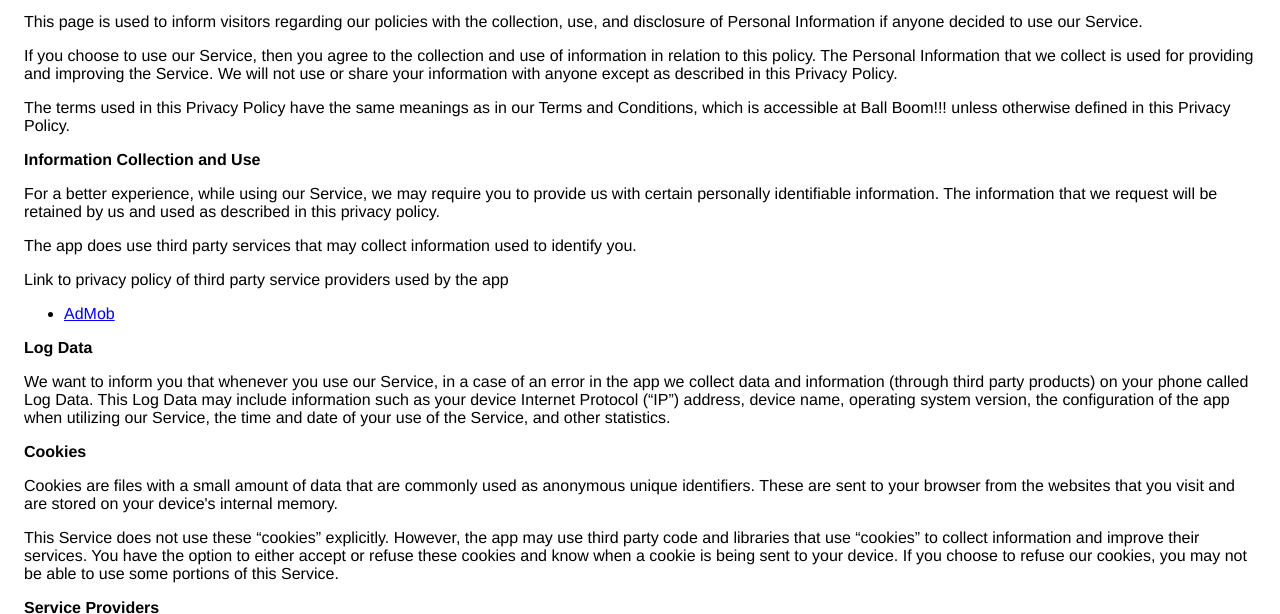
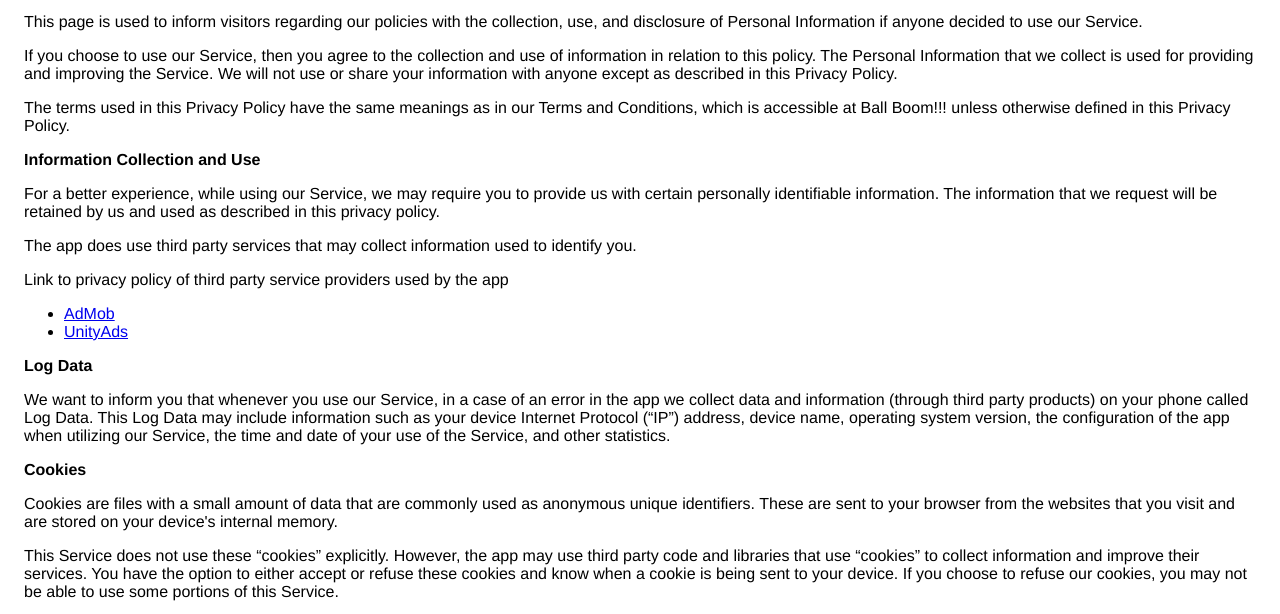
Before and after one commit to JoneWang/BobofishGameSimpleAPI, a plain HTML site: page BallBoom/privacy/index.html in a window 1280 px wide. Shown: the part 113-727 px from the top of the page. Drawn offline with Linux system fonts and the light colour scheme.

Commit message:
Add the privacy policy of UnityAds in privacy.

```diff
--- a/BallBoom/privacy/index.html
+++ b/BallBoom/privacy/index.html
@@ -19,7 +19,10 @@
                     accessible at Ball Boom!!! unless otherwise defined in this Privacy Policy.
                   </p> <p><strong>Information Collection and Use</strong></p> <p>For a better experience, while using our Service, we may require you to provide us with certain
                     personally identifiable information. The information that we request will be retained by us and used as described in this privacy policy.
-                  </p> <p>The app does use third party services that may collect information used to identify you.</p> <div><p>Link to privacy policy of third party service providers used by the app</p> <ul><!----><li><a href="https://support.google.com/admob/answer/6128543?hl=en" target="_blank">AdMob</a></li><!----><!----><!----><!----><!----><!----><!----></ul></div> <p><strong>Log Data</strong></p> <p> We want to inform you that whenever you use our Service, in a case of
+                  </p> <p>The app does use third party services that may collect information used to identify you.</p> <div><p>Link to privacy policy of third party service providers used by the app</p> <ul><!---->
+				  <li><a href="https://support.google.com/admob/answer/6128543?hl=en" target="_blank">AdMob</a></li>
+				  <li><a href="https://unity3d.com/legal/privacy-policy" target="_blank">UnityAds</a></li>
+				  <!----><!----><!----><!----><!----><!----><!----></ul></div> <p><strong>Log Data</strong></p> <p> We want to inform you that whenever you use our Service, in a case of
                     an error in the app we collect data and information (through third party products) on your phone
                     called Log Data. This Log Data may include information such as your device Internet Protocol (“IP”) address,
                     device name, operating system version, the configuration of the app when utilizing our Service,
```
